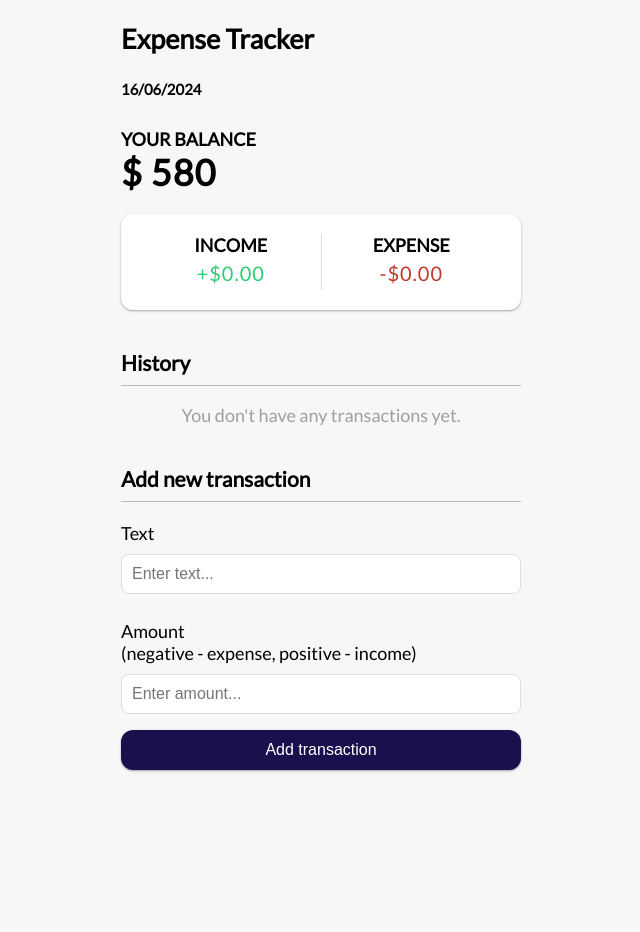
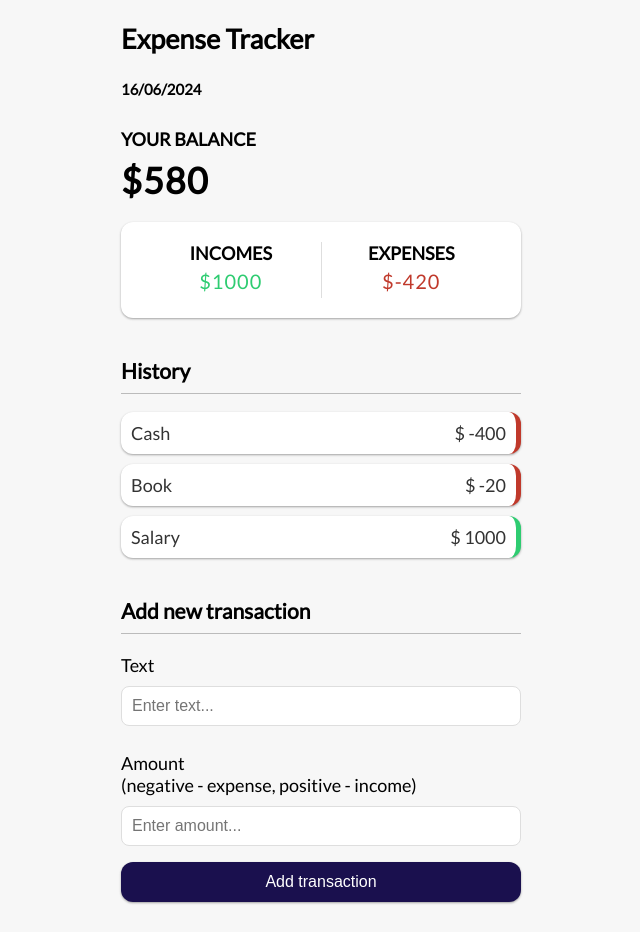
Before and after one commit to heitorgandolfi/expense-tracker, a Vue app: page / in a window 1280 px wide. Shown: the whole page, without its empty margins (319-959 px from the left). Before the commit the page ends 800 px from the top, so only its background shows below. Built offline with nearby package versions, Linux system fonts and the light colour scheme.

Commit message:
refactor: update computed properties for income and expense totals

```diff
--- a/src/App.vue
+++ b/src/App.vue
@@ -30,13 +30,37 @@ const transactionsTotal = computed(() => {
     return acc + transaction.amount;
   }, 0);
 });
+
+const incomesTotal = computed(() => {
+  const incomes = transactions.value
+    .filter((transaction) => {
+      return transaction.amount > 0;
+    })
+    .reduce((acc, income) => {
+      return acc + income.amount;
+    }, 0);
+
+  return incomes;
+});
+
+const expenseTotal = computed(() => {
+  const expenses = transactions.value
+    .filter((transaction) => {
+      return transaction.amount < 0;
+    })
+    .reduce((acc, expense) => {
+      return acc + expense.amount;
+    }, 0);
+
+  return expenses;
+});
 </script>
 
 <template>
   <Header />
   <div class="container">
     <Balance :balance="transactionsTotal" />
-    <IncomeExpense />
+    <IncomeExpense :income="incomesTotal" :expense="expenseTotal" />
     <Transactionlist :transactions="transactions" />
     <AddTransaction />
   </div>
--- a/src/components/balance/Balance.vue
+++ b/src/components/balance/Balance.vue
@@ -10,5 +10,11 @@ const props = defineProps({
 
 <template>
   <h4>Your Balance</h4>
-  <h1 id="balance">$ {{ props.balance }}</h1>
+  <h1 id="balance">${{ props.balance }}</h1>
 </template>
+
+<style scoped>
+#balance {
+  margin-top: 0.5rem;
+}
+</style>
--- a/src/components/incomeExpense/IncomeExpense.vue
+++ b/src/components/incomeExpense/IncomeExpense.vue
@@ -1,12 +1,27 @@
+<script setup>
+const props = defineProps({
+  income: {
+    type: Number,
+    required: true,
+    default: 0,
+  },
+  expense: {
+    type: Number,
+    required: true,
+    default: 0,
+  },
+});
+</script>
+
 <template>
   <div class="inc-exp-container">
     <div>
-      <h4>Income</h4>
-      <p id="money-plus" class="money plus">+$0.00</p>
+      <h4>Incomes</h4>
+      <p id="money-plus" class="money plus">${{ props.income }}</p>
     </div>
     <div>
-      <h4>Expense</h4>
-      <p id="money-minus" class="money minus">-$0.00</p>
+      <h4>Expenses</h4>
+      <p id="money-minus" class="money minus">${{ props.expense }}</p>
     </div>
   </div>
 </template>
--- a/src/components/transactionList/TransactionList.vue
+++ b/src/components/transactionList/TransactionList.vue
@@ -18,7 +18,7 @@ const hasTransactions = computed(() => props.transactions.length > 0);
 <template>
   <div class="transaction-list">
     <h3>History</h3>
-    <p v-if="hasTransactions" class="empty-list">
+    <p v-if="!hasTransactions" class="empty-list">
       You don't have any transactions yet.
     </p>
 
```
